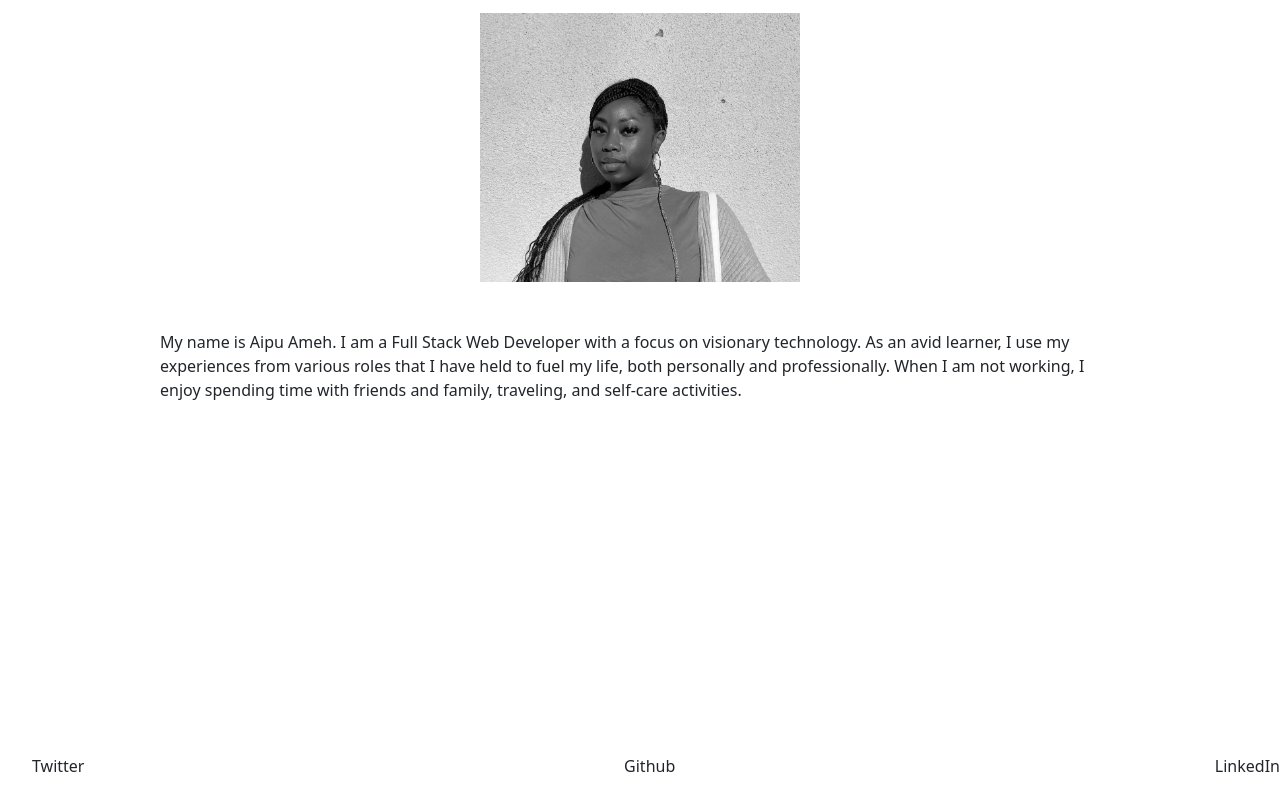
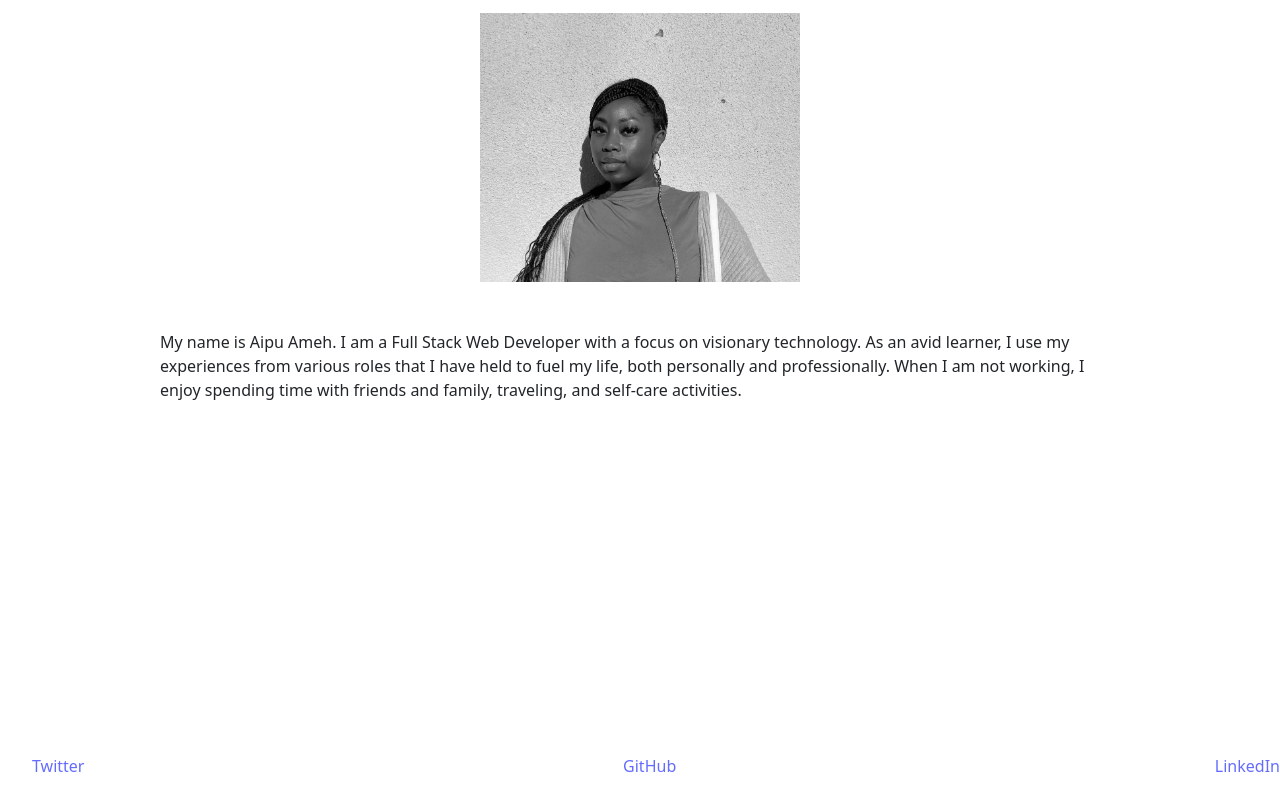
Before and after one commit to AipuAmeh/my-react-portfolio, a React (Vite) app: page / in a window 1280 px wide. Shown: the part 235-1029 px from the top of the page. Built offline with nearby package versions, Linux system fonts and the light colour scheme.

Commit message:
added hyperlinks to footer sites

```diff
--- a/src/components/Footer.jsx
+++ b/src/components/Footer.jsx
@@ -1,3 +1,4 @@
+import { Link } from 'react-router-dom';
 const style = {
     list: {
         listStyleType: 'none',
@@ -11,9 +12,16 @@ export default function Footer() {
     return (
         <footer className="social-sites" >
             <ul style={style.list}>
-                <li>Twitter</li>
-                <li>Github</li>
-                <li>LinkedIn</li>
+                <li>
+                <Link
+                to='https://twitter.com/home?lang=en'>Twitter</Link>
+                    </li>
+                <li>
+                <Link to='https://github.com/AipuAmeh'>GitHub</Link>
+                </li>
+                <li>
+                <Link to='https://www.linkedin.com/in/aipu-ameh-74928522a/'>LinkedIn</Link>
+                </li>
             </ul>
         </footer>
     )
```
